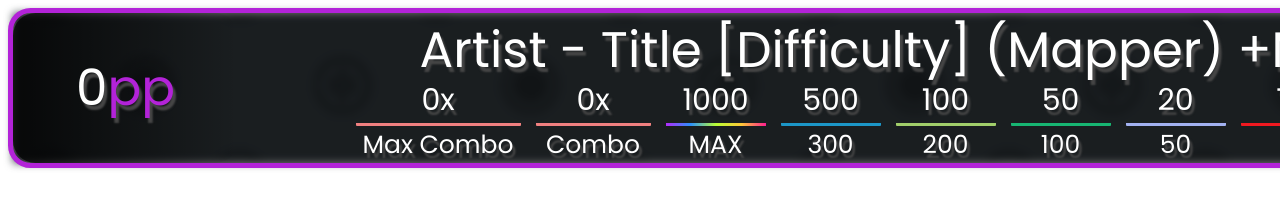
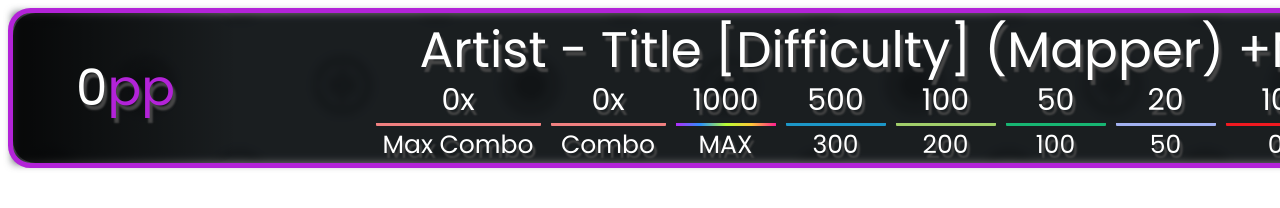
Before and after one commit to chocomilku/chocoCounter, a plain HTML site: page index.html in a window 1280 px wide. Shown: the top 208 px of the page. Drawn offline with Linux system fonts and the light colour scheme.

Commit message:
fix for obs
fix for obs browser being counters are sticked to each other

```diff
--- a/style.css
+++ b/style.css
@@ -136,7 +136,6 @@ section {
     list-style-type: none;
     margin:0;
     padding:0;
-    gap:15px;
 }
 
 .halfTop {
@@ -161,6 +160,7 @@ section {
     display:block;
     visibility:visible;
     opacity:1;
+    margin:0px 5px;
 }
 
 ._cN {
@@ -169,6 +169,7 @@ section {
     display:block;
     visibility:visible;
     opacity:1;
+    margin:0px 5px;
 }
 
 .maxCombo {
```
